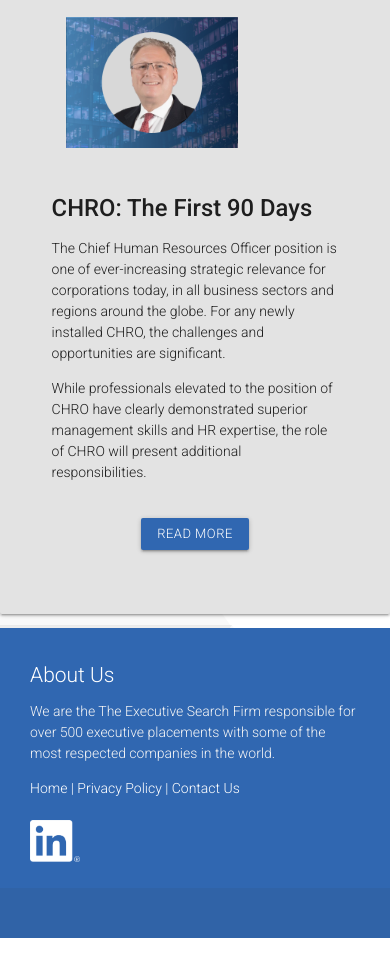
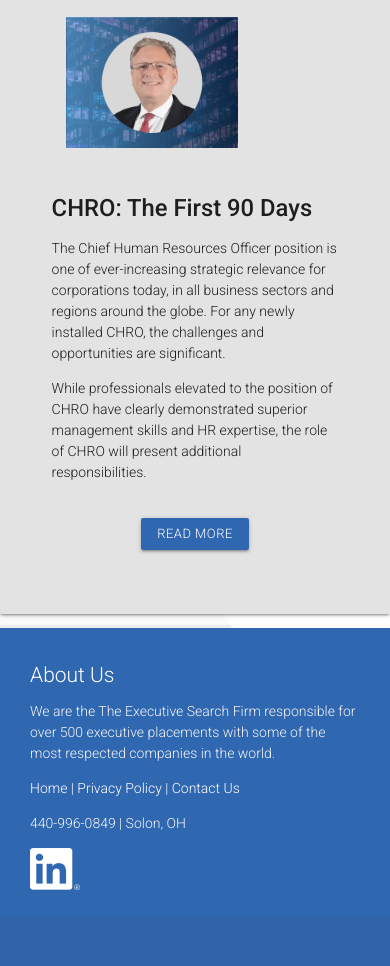
Before and after one commit to mmeganshaw/delta-partners-copy, a website: page public/blog.html in a window 390 px wide. Shown: the part 1110-2076 px from the top of the page. Before the commit the page ends 2048 px from the top, so only its background shows below. Drawn offline with nearby package versions, Linux system fonts and the light colour scheme.

Commit message:
Adding phone number

```diff
--- a/public/blog.html
+++ b/public/blog.html
@@ -111,8 +111,7 @@
           <h5 class="white-text">About Us</h5>
           <p class="grey-text text-lighten-4">We are the The Executive Search Firm responsible for over 500 executive placements with some of the most respected companies in the world.</p>
           <a class="white-text active" href="/">Home</a> | <a class="white-text" href="/privacy-policy">Privacy Policy</a> | <a class="white-text" href="/contact">Contact Us</a>
-          <br>
-          <br>
+          <p class="grey-text text-lighten-4">440-996-0849 | Solon, OH</p>
           <a href="https://www.linkedin.com/company/delta-partners-executive-search" class=""><img src="/images/LI.png" alt="LinkedIn Icon" width="50px;"></a>
         </div>
       </div>
```
Also changed, not shown: public/about.html (+1 -2 lines), public/contact-thank-you.html (+1 -2 lines), public/contact.html (+1 -2 lines), public/index.html (+1 -2 lines), public/privacy-policy.html (+1 -2 lines), public/team.html (+1 -2 lines), public/track-record.html (+1 -2 lines).
